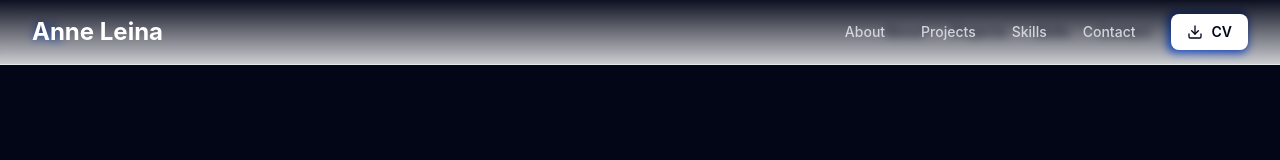
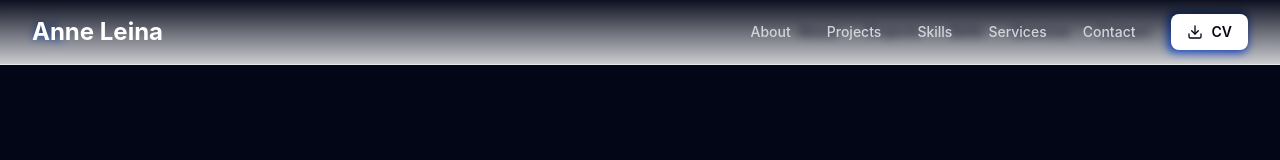
Before and after one commit to AnneLeina/anne-portfolio, a React (Vite) app: page / in a window 1280 px wide. Shown: the top 160 px of the page. Built offline with nearby package versions, Linux system fonts and the light colour scheme.

Commit message:
Add virtual assistance services section

```diff
--- a/src/App.jsx
+++ b/src/App.jsx
@@ -8,6 +8,7 @@ import Skills from './components/Skills';
 import Features from './components/Features';
 import Contact from './components/Contact';
 import Footer from './components/Footer';
+import Services from './components/Services';
 
 function App() {
   const [scrollPosition, setScrollPosition] = useState(0);
@@ -29,6 +30,7 @@ function App() {
       <Projects />
       <Background />
       <Skills />
+      <Services />
       <Features />
       <Contact />
       <Footer />
--- a/src/components/Hero.jsx
+++ b/src/components/Hero.jsx
@@ -54,7 +54,7 @@ const Hero = () => {
 
             {/* Desktop Menu */}
             <div className="hidden md:flex items-center space-x-1 gap-8">
-              {['about', 'projects', 'skills', 'contact'].map((item) => (
+              {['about', 'projects', 'skills','services', 'contact'].map((item) => (
                 <button
                   key={item}
                   onClick={() => scrollToSection(item)}
@@ -88,7 +88,7 @@ const Hero = () => {
           {/* Mobile Menu */}
           {isOpen && (
             <div className="md:hidden pb-4 space-y-2">
-              {['about', 'projects', 'skills', 'contact'].map((item) => (
+              {['about', 'projects', 'skills','services', 'contact'].map((item) => (
                 <button
                   key={item}
                   onClick={() => scrollToSection(item)}
--- a/src/components/Navigation.jsx
+++ b/src/components/Navigation.jsx
@@ -40,7 +40,7 @@ const Navigation = () => {
           {/* Desktop Menu */}
           <div className="hidden md:block">
             <div className="ml-10 flex items-center space-x-1">
-              {['about', 'projects', 'skills', 'contact'].map((item) => (
+              {['about', 'projects', 'skills','services','contact'].map((item) => (
                 <button
                   key={item}
                   onClick={() => scrollToSection(item)}
@@ -82,7 +82,7 @@ const Navigation = () => {
         {/* Mobile Menu */}
         {isOpen && (
           <div className="md:hidden pb-4 space-y-1">
-            {['about', 'projects', 'skills', 'contact'].map((item) => (
+            {['about', 'projects', 'skills','services', 'contact'].map((item) => (
               <button
                 key={item}
                 onClick={() => scrollToSection(item)}
--- /dev/null
+++ b/src/components/Services.jsx
@@ -0,0 +1,140 @@
+import React from 'react';
+import {
+  Mail,
+  CalendarCheck,
+  FileText,
+  Search,
+  Database,
+  LifeBuoy,
+  ArrowRight,
+  ShieldCheck,
+} from 'lucide-react';
+
+const services = [
+  {
+    icon: Mail,
+    title: 'Inbox & Calendar Management',
+    description:
+      'Sorting and replying to email, scheduling meetings, managing reminders and keeping your week organised.',
+  },
+  {
+    icon: CalendarCheck,
+    title: 'Travel & Appointment Booking',
+    description:
+      'Researching and booking travel, accommodation, appointments and reservations, with itineraries in one place.',
+  },
+  {
+    icon: FileText,
+    title: 'Document & Admin Support',
+    description:
+      'Drafting, formatting and proofreading documents, letters, CVs and presentations, plus filing and record keeping.',
+  },
+  {
+    icon: Database,
+    title: 'Data Entry & Spreadsheets',
+    description:
+      'Accurate data entry, cleaning and organising information, and building simple trackers and reports.',
+  },
+  {
+    icon: Search,
+    title: 'Online Research',
+    description:
+      'Finding and summarising information, comparing options and preparing clear briefs so you can decide quickly.',
+  },
+  {
+    icon: LifeBuoy,
+    title: 'Tech & Website Help',
+    description:
+      'Setting up tools and accounts, helping with your website or online shop, and fixing everyday tech problems.',
+  },
+];
+
+const steps = [
+  { title: 'Tell me what you need', text: 'Send a short message about the tasks you want off your plate.' },
+  { title: 'We agree the scope', text: 'We settle the tasks, hours and how we will communicate.' },
+  { title: 'I take it from there', text: 'I handle the work and keep you updated on progress.' },
+];
+
+const Services = () => {
+  const scrollToContact = () => {
+    const el = document.getElementById('contact');
+    if (el) el.scrollIntoView({ behavior: 'smooth' });
+  };
+
+  return (
+    <section id="services" className="py-20 px-4 sm:px-6 lg:px-8 bg-gradient-to-b from-slate-900 to-slate-950">
+      <div className="max-w-6xl mx-auto">
+        {/* Header */}
+        <div className="text-center mb-14">
+          <span className="text-sm uppercase tracking-widest text-white font-bold">Services</span>
+          <h2 className="text-4xl md:text-5xl font-bold text-white mt-3 mb-4">
+            Virtual Assistance for Private Clients
+          </h2>
+          <p className="text-lg text-slate-400 max-w-2xl mx-auto">
+            Reliable, discreet remote support for busy professionals, founders and individuals who
+            want their time back.
+          </p>
+        </div>
+
+        {/* Services grid */}
+        <div className="grid grid-cols-1 md:grid-cols-2 lg:grid-cols-3 gap-6">
+          {services.map(({ icon: Icon, title, description }) => (
+            <div
+              key={title}
+              className="p-6 rounded-2xl bg-slate-900/50 border border-slate-800 hover:border-white/50 transition-colors"
+            >
+              <Icon className="text-white mb-4" size={28} />
+              <h3 className="text-xl font-bold text-white mb-2">{title}</h3>
+              <p className="text-slate-400 leading-relaxed">{description}</p>
+            </div>
+          ))}
+        </div>
+
+        {/* Trust note */}
+        <div className="mt-10 flex items-start gap-4 p-6 rounded-2xl bg-slate-900/50 border border-slate-800 max-w-3xl mx-auto">
+          <ShieldCheck className="text-white flex-shrink-0 mt-1" size={26} />
+          <p className="text-slate-300 leading-relaxed">
+            <span className="font-bold text-white">Confidential by default.</span> With a background
+            in healthcare IT, I am used to handling sensitive information carefully. Your emails,
+            documents and personal details stay private.
+          </p>
+        </div>
+
+        {/* How it works */}
+        <div className="mt-16">
+          <h3 className="text-2xl font-bold text-white text-center mb-8">How it works</h3>
+          <div className="grid grid-cols-1 md:grid-cols-3 gap-6">
+            {steps.map((s, i) => (
+              <div key={s.title} className="p-6 rounded-2xl bg-slate-900/50 border border-slate-800">
+                <div className="w-9 h-9 rounded-full bg-white text-slate-950 font-bold flex items-center justify-center mb-4">
+                  {i + 1}
+                </div>
+                <h4 className="text-lg font-bold text-white mb-1">{s.title}</h4>
+                <p className="text-slate-400">{s.text}</p>
+              </div>
+            ))}
+          </div>
+        </div>
+
+        {/* CTA */}
+        <div className="mt-12 text-center">
+          <a
+            href="mailto:annelenku@gmail.com?subject=Virtual%20Assistance%20Enquiry"
+            className="inline-flex items-center gap-2 px-6 py-3 bg-white hover:bg-gray-200 text-slate-950 rounded-lg font-semibold transition"
+          >
+            Enquire about virtual assistance
+            <ArrowRight size={18} />
+          </a>
+          <button
+            onClick={scrollToContact}
+            className="ml-4 text-slate-300 hover:text-white underline underline-offset-4 transition"
+          >
+            Or use the contact form
+          </button>
+        </div>
+      </div>
+    </section>
+  );
+};
+
+export default Services;
```
Also changed, not shown: index.html (+27 -6 lines).
